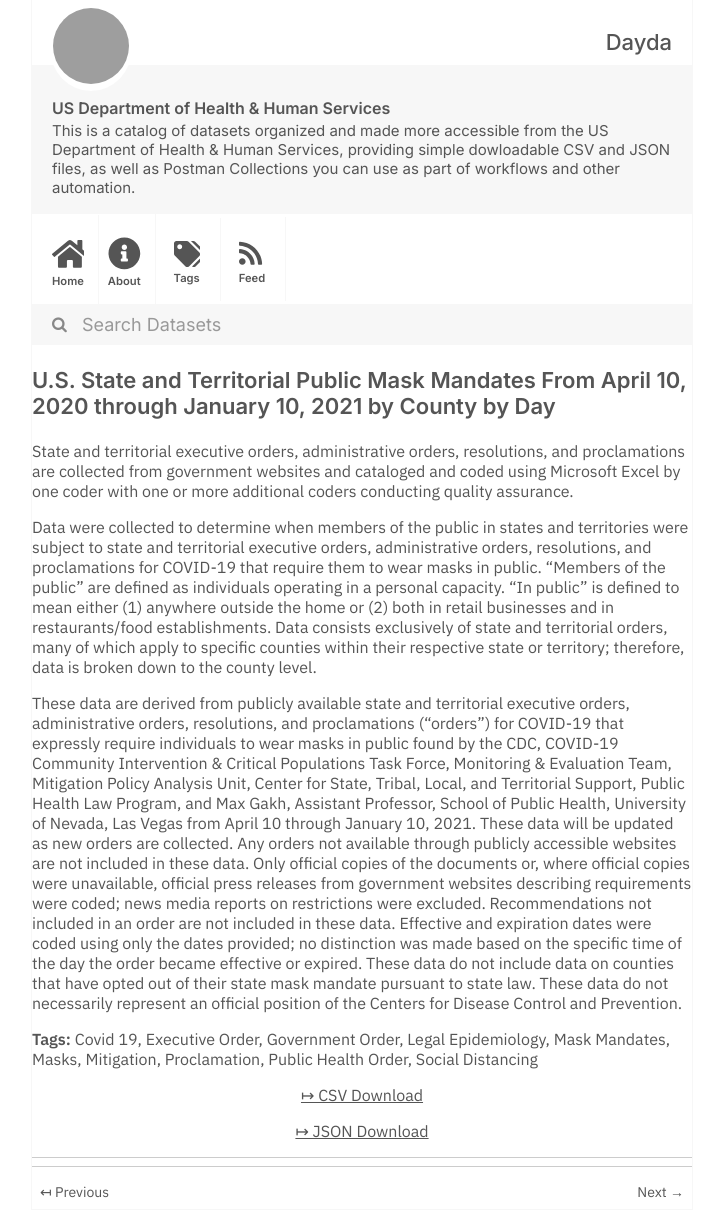
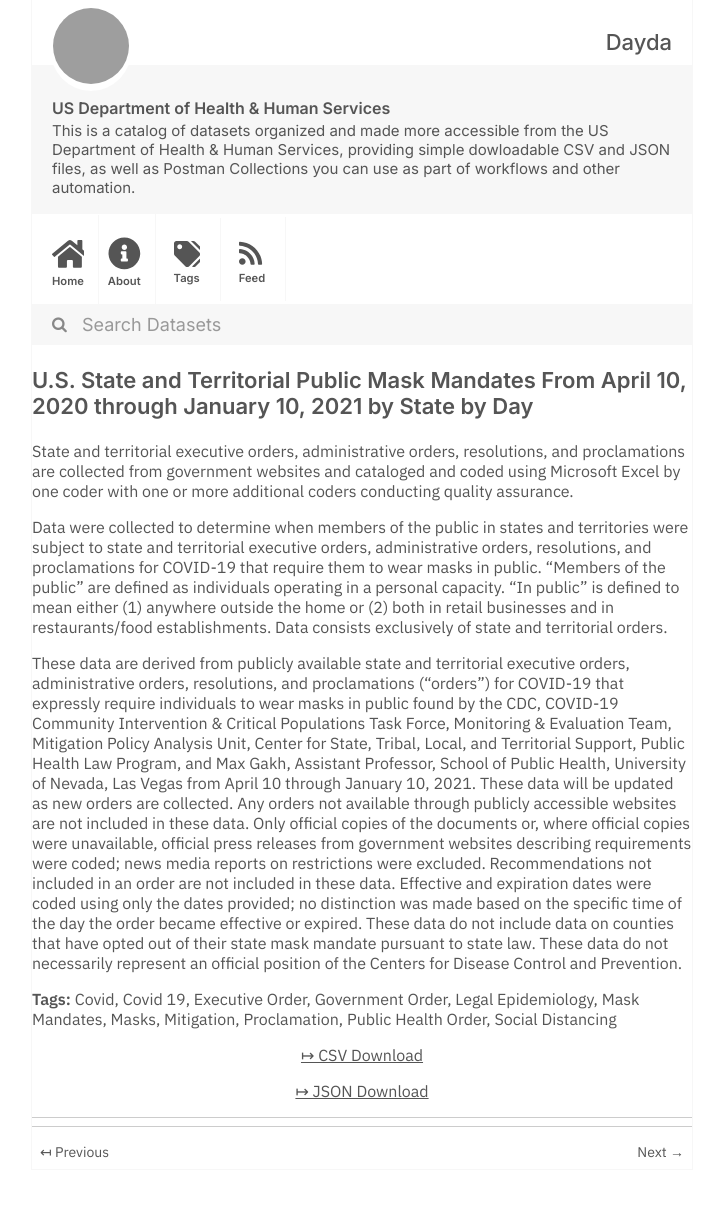
Before and after one commit to dayda-entities/us-department-of-health-and-human-services, a Jekyll site: the page built from _posts/2021-03-16-us-state-and-territorial-publi.md, in a window 1280 px wide. Shown: the whole page, without its empty margins (278-1000 px from the left). Built offline with Jekyll 4.4.1, drawn with Linux system fonts in a browser that asks for light colours; after the commit the page ends 1170 px from its top, so only the background shows below that; grey boxes are pictures that could not be loaded.

Commit message:
Publish Data

```diff
--- a/_posts/2021-03-16-us-state-and-territorial-publi.md
+++ b/_posts/2021-03-16-us-state-and-territorial-publi.md
@@ -1,12 +1,13 @@
 ---
 title: >-
   U.S. State and Territorial Public Mask Mandates From April 10, 2020 through
-  January 10, 2021 by County by Day
-created: '2021-03-16T19:26:34.948410'
-modified: '2021-03-16T19:26:34.948420'
+  January 10, 2021 by State by Day
+created: '2021-03-16T18:40:53.494311'
+modified: '2021-03-16T18:40:53.494320'
 state: active
 type: dataset
 tags:
+  - Covid
   - Covid 19
   - Executive Order
   - Government Order
@@ -18,13 +19,13 @@ tags:
   - Public Health Order
   - Social Distancing
 groups: []
-csv_url: 'https://data.cdc.gov/api/views/62d6-pm5i/rows.csv?accessType=DOWNLOAD'
-json_url: 'https://data.cdc.gov/api/views/62d6-pm5i/rows.json?accessType=DOWNLOAD'
+csv_url: 'https://data.cdc.gov/api/views/tzyy-aayg/rows.csv?accessType=DOWNLOAD'
+json_url: 'https://data.cdc.gov/api/views/tzyy-aayg/rows.json?accessType=DOWNLOAD'
 layout: post
 
 ---
 State and territorial executive orders, administrative orders, resolutions, and proclamations are collected from government websites and cataloged and coded using Microsoft Excel by one coder with one or more additional coders conducting quality assurance.
 
-Data were collected to determine when members of the public in states and territories were subject to state and territorial executive orders, administrative orders, resolutions, and proclamations for COVID-19 that require them to wear masks in public. “Members of the public” are defined as individuals operating in a personal capacity. “In public” is defined to mean either (1) anywhere outside the home or (2) both in retail businesses and in restaurants/food establishments. Data consists exclusively of state and territorial orders, many of which apply to specific counties within their respective state or territory; therefore, data is broken down to the county level.
+Data were collected to determine when members of the public in states and territories were subject to state and territorial executive orders, administrative orders, resolutions, and proclamations for COVID-19 that require them to wear masks in public. “Members of the public” are defined as individuals operating in a personal capacity. “In public” is defined to mean either (1) anywhere outside the home or (2) both in retail businesses and in restaurants/food establishments. Data consists exclusively of state and territorial orders.
 
-These data are derived from publicly available state and territorial executive orders, administrative orders, resolutions, and proclamations (“orders”) for COVID-19 that expressly require individuals to wear masks in public found by the CDC, COVID-19 Community Intervention & Critical Populations Task Force, Monitoring & Evaluation Team, Mitigation Policy Analysis Unit, Center for State, Tribal, Local, and Territorial Support, Public Health Law Program, and Max Gakh, Assistant Professor, School of Public Health, University of Nevada, Las Vegas from April 10 through January 10, 2021.  These data will be updated as new orders are collected. Any orders not available through publicly accessible websites are not included in these data. Only official copies of the documents or, where official copies were unavailable, official press releases from government websites describing requirements were coded; news media reports on restrictions were excluded. Recommendations not included in an order are not included in these data. Effective and expiration dates were coded using only the dates provided; no distinction was made based on the specific time of the day the order became effective or expired. These data do not include data on counties that have opted out of their state mask mandate pursuant to state law. These data do not necessarily represent an official position of the Centers for Disease Control and Prevention.
+These data are derived from publicly available state and territorial executive orders, administrative orders, resolutions, and proclamations (“orders”) for COVID-19 that expressly require individuals to wear masks in public found by the CDC, COVID-19 Community Intervention & Critical Populations Task Force, Monitoring & Evaluation Team, Mitigation Policy Analysis Unit, Center for State, Tribal, Local, and Territorial Support, Public Health Law Program, and Max Gakh, Assistant Professor, School of Public Health, University of Nevada, Las Vegas from April 10 through January 10, 2021. These data will be updated as new orders are collected. Any orders not available through publicly accessible websites are not included in these data. Only official copies of the documents or, where official copies were unavailable, official press releases from government websites describing requirements were coded; news media reports on restrictions were excluded. Recommendations not included in an order are not included in these data. Effective and expiration dates were coded using only the dates provided; no distinction was made based on the specific time of the day the order became effective or expired. These data do not include data on counties that have opted out of their state mask mandate pursuant to state law. These data do not necessarily represent an official position of the Centers for Disease Control and Prevention.
```
